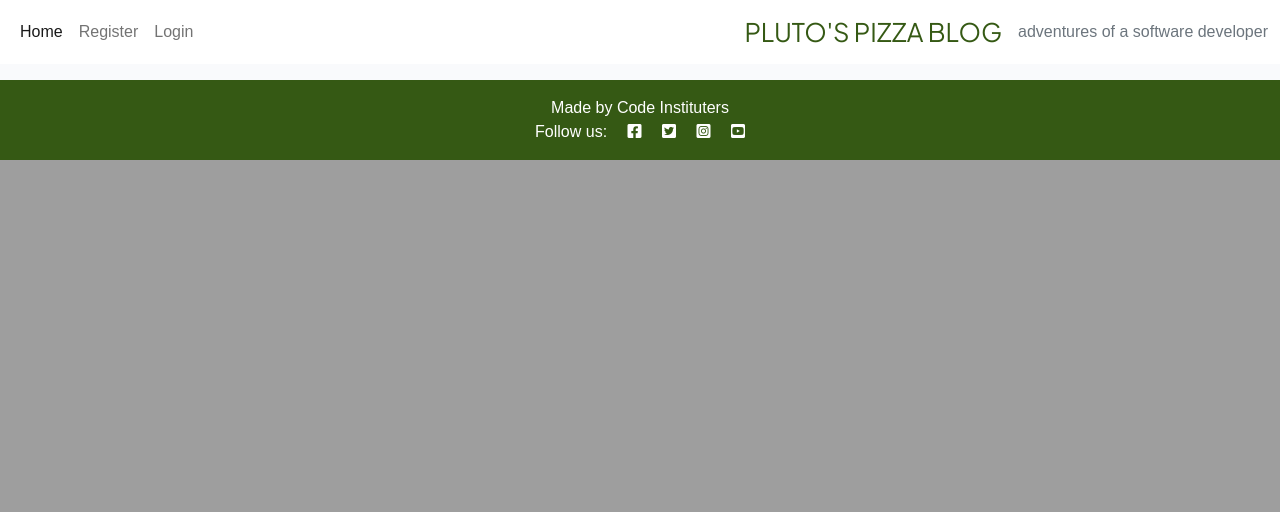
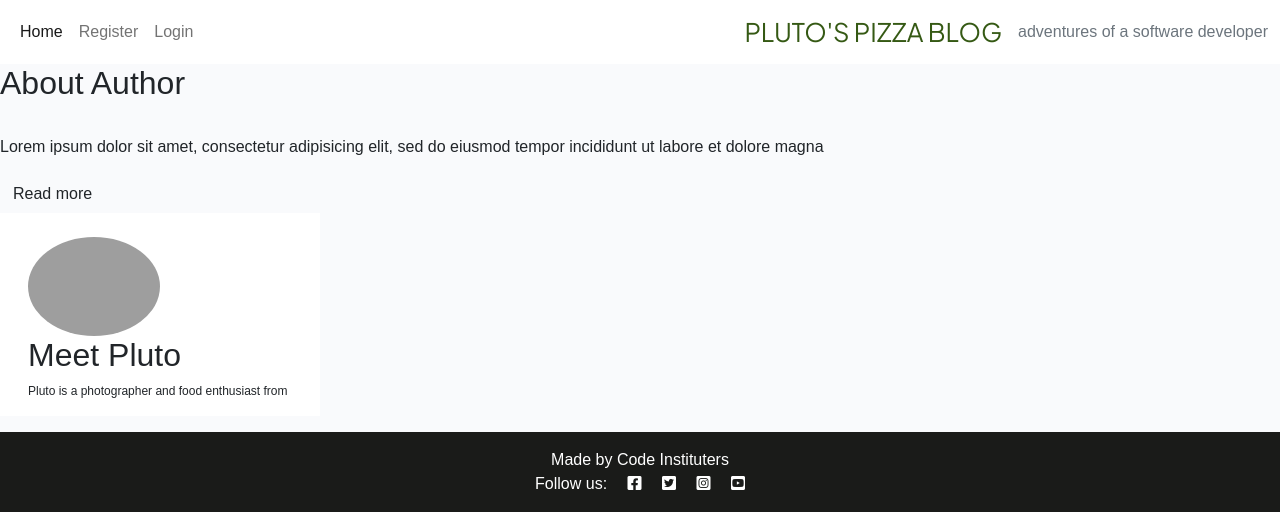
Before and after one commit to lisalindqvist95/plutospizza, a Django app: page / in a window 1280 px wide. Shown: the part 960-1472 px from the top of the page. Before the commit the page ends 1120 px from the top, so only its background shows below. Run offline with Django 3.2, Linux system fonts and the light colour scheme; data that the repository does not hold is empty; some web fonts are replaced; grey boxes are pictures that could not be loaded.

Commit message:
Add sidebar and profile picture.

```diff
--- a/static/css/style.css
+++ b/static/css/style.css
@@ -21,7 +21,7 @@ height: 100px;
 }
 
 .dark-bg {
-    background-color: #355914;
+    background-color: #1a1b19;
 }
 
 .main-bg {
@@ -40,8 +40,8 @@ height: 100px;
 .image-flash {
     position: absolute;
     bottom: 5%;
-    min-width: 30%;
-    left: -2px;
+    min-width: 100%;
+    left: 0px;
     background-color: #8a3503;
 }
 
@@ -57,7 +57,7 @@ height: 100px;
     overflow: hidden;
     position: relative;
     display: inline-block;
-    height: 33vh;
+    height: 30vh;
     width: 100%;
 }
 
@@ -142,3 +142,43 @@ height: 100px;
     background: transparent;
     border: none;
 }
+
+sidebar {
+    width: 20%;
+}
+
+.profile {
+    border-radius: 50%;
+    width:50%;
+}
+
+sidebar {
+    position: fixed;
+    top: 0;
+    bottom: 0;
+    left: 0;
+    float: right;
+    padding: 58px 0 0; /* Height of navbar */
+    box-shadow: 0 2px 5px 0 rgb(0 0 0 / 5%), 0 2px 10px 0 rgb(0 0 0 / 5%);
+    width: 40px;
+    z-index: 600;
+  }
+.sidebar .active {
+    border-radius: 5px;
+    box-shadow: 0 2px 5px 0 rgb(0 0 0 / 16%), 0 2px 10px 0 rgb(0 0 0 / 12%);
+  }
+
+.sidebar-sticky {
+    position: relative;
+    top: 0;
+    height: calc(100vh - 48px);
+    padding-top: 0.5rem;
+    overflow-x: hidden;
+    overflow-y: auto; /* Scrollable contents if viewport is shorter than content. */
+  }
+
+.profile-text{
+    font-size: 12px;
+}
+
+section{width:100%; float:left;}
--- a/templates/base.html
+++ b/templates/base.html
@@ -58,11 +58,37 @@
         </div>
     </nav>
 
+    <div class="col-lg-3  col-md-3 col-sm-12"></div>
+    <div class="well">
+        <h2>About Author</h2>
+        <img src="" class="img-rounded" />
+        <p>Lorem ipsum dolor sit amet, consectetur adipisicing elit, sed do eiusmod tempor incididunt ut labore et dolore magna</p>
+        <a href="#" class="btn btn-default">Read more</a>
+    </div>
+</div>
+    <nav id="sidebarMenu" class="collapse d-lg-block sidebar collapse bg-white col-md-3">
+        <div class="container-fluid">
+        <div class="position-sticky">
+          <div class="list-group list-group-flush mx-3 mt-4">
+            <img class="profile "src="https://res.cloudinary.com/dzaewkloa/image/upload/v1677451653/Pluto%27s%20Pizza/profile_kdlr9o.jpg"
+            alt="profile picture: Pluto">
+            <h2>Meet Pluto</h2>
+            <p class="profile-text">Pluto is a photographer and food enthusiast from </p>
+          </div>
+        </div>
+        </div>
+      </nav>
+
     <main class="flex-shrink-0 main-bg">
         {% block content %}
         <!-- Content Goes here -->
         {% endblock content %}
+
     </main>
+
+
+
+
 
     <!-- Footer -->
     <footer class="footer mt-auto py-3 dark-bg">
--- a/templates/index.html
+++ b/templates/index.html
@@ -6,11 +6,11 @@
     <div class="row">
 
         <!-- Blog Entries Column -->
-        <div class="col-12 mt-3 left">
+        <div class="col-9 mt-3 left">
             <div class="row">
                 {% for post in post_list %}
-                <div class="col-md-4">
-                    <div class="card mb-4">
+                <div class="col-md-3">
+                    <div class="card mb-3">
                         <div class="card-body">
                             <div class="image-container">
                                 {% if "placeholder" in post.featured_image.url %}
```
